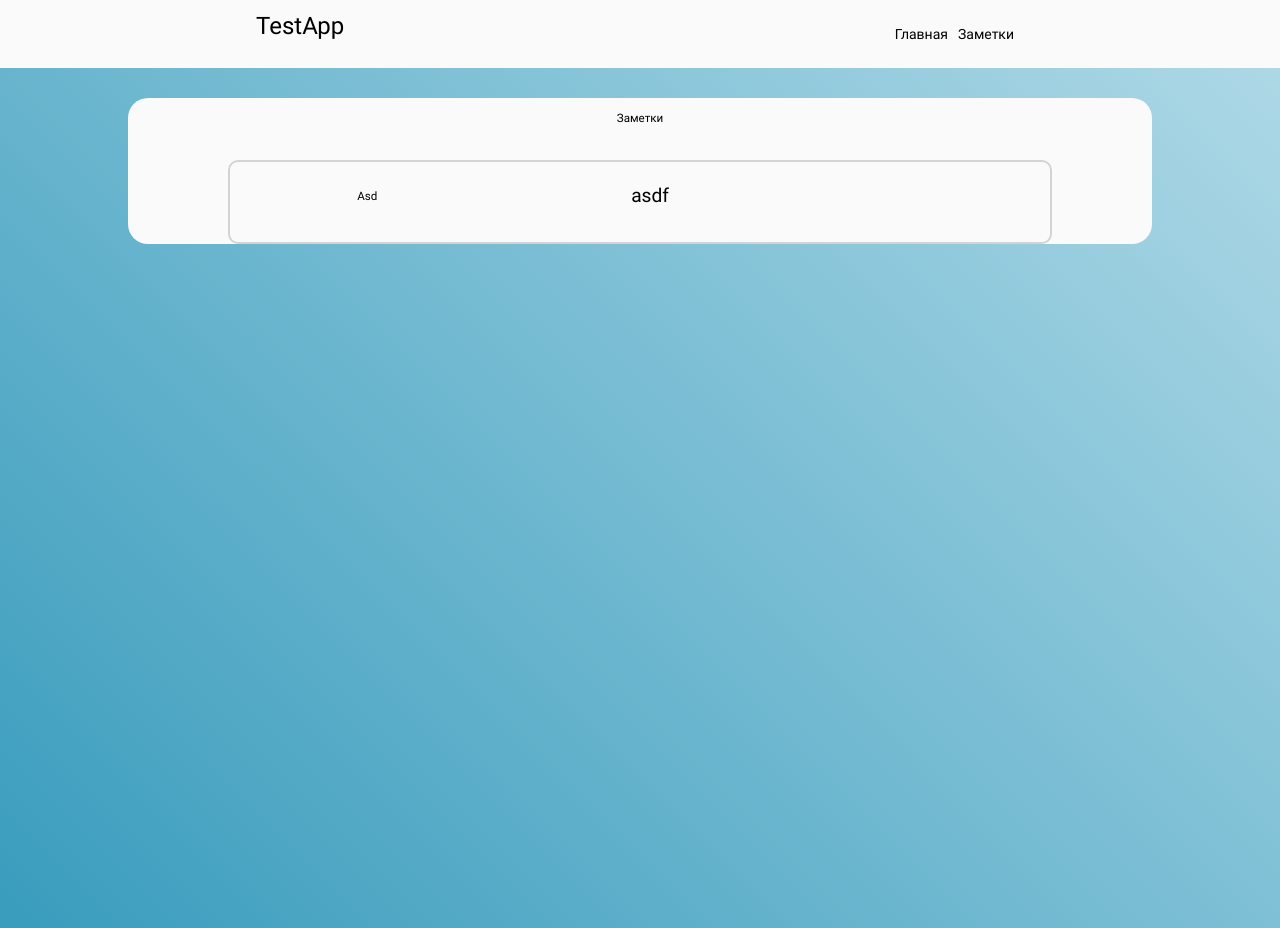
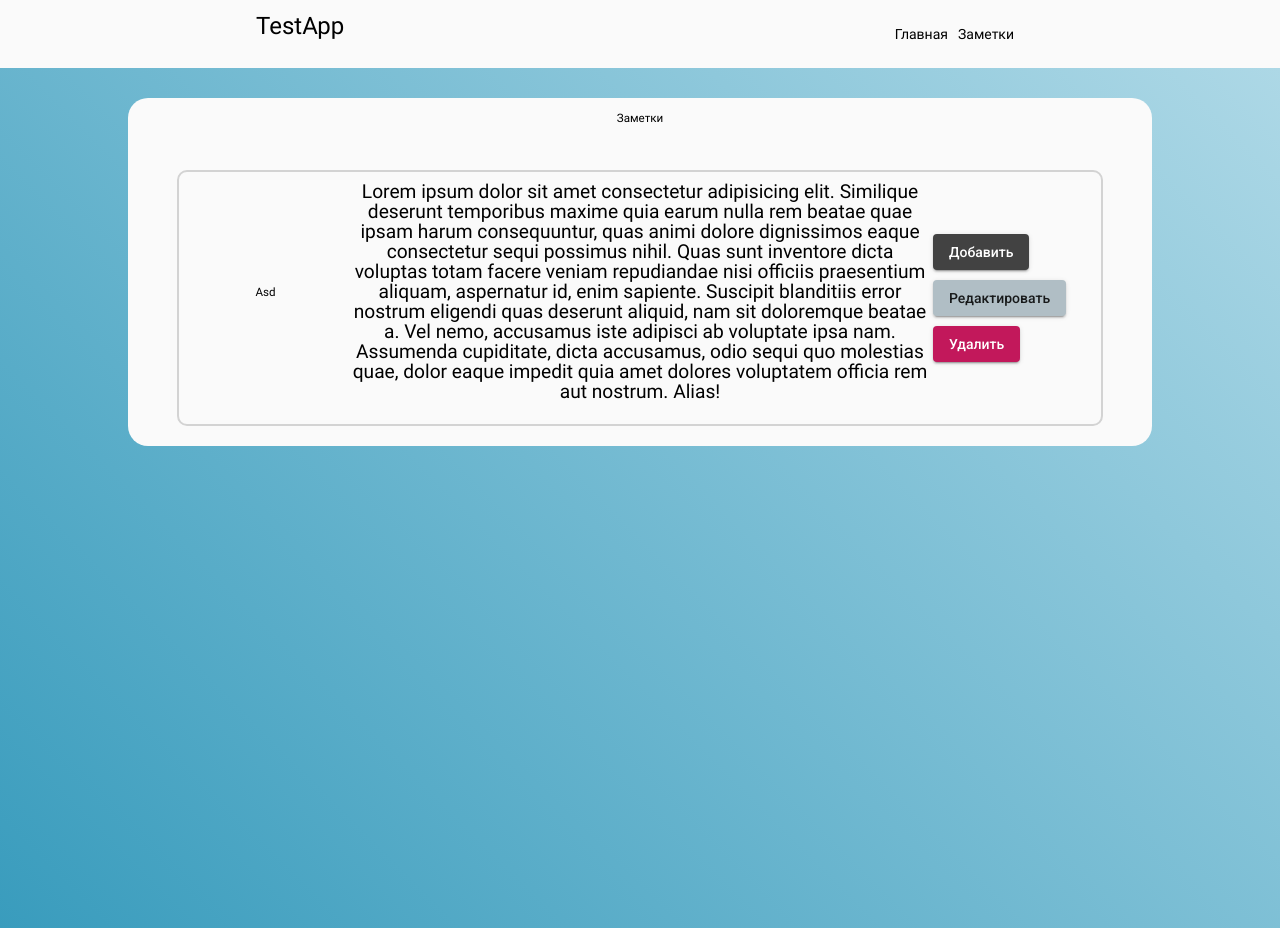
Before and after one commit to as4itakar/TodoApp, an Angular app: page / in a window 1280 px wide. Built offline with nearby package versions, Linux system fonts and the light colour scheme.

Commit message:
add json server

```diff
--- /dev/null
+++ b/db.json
@@ -0,0 +1,7 @@
+{
+    "posts": [
+      { "id": 1, "title": "fDo", "about": "typicode" },
+      { "id": 2, "title": "sDo", "about": "typicode" },
+      { "id": 3, "title": "tDo", "about": "typicode" }
+    ]
+  }
--- a/package.json
+++ b/package.json
@@ -3,11 +3,12 @@
   "version": "0.0.0",
   "scripts": {
     "ng": "ng",
-    "start": "ng serve",
+    "start": " ng serve",
     "build": "ng build",
     "test": "ng test",
     "lint": "ng lint",
-    "e2e": "ng e2e"
+    "e2e": "ng e2e",
+    "json": "json-server --watch db.json"
   },
   "private": true,
   "dependencies": {
@@ -21,6 +22,7 @@
     "@angular/platform-browser": "~9.1.13",
     "@angular/platform-browser-dynamic": "~9.1.13",
     "@angular/router": "~9.1.13",
+    "json-server": "^0.17.3",
     "rxjs": "~6.5.4",
     "tslib": "^1.10.0",
     "zone.js": "~0.10.2"
--- a/src/app/components/task/task.component.html
+++ b/src/app/components/task/task.component.html
@@ -1,9 +1,15 @@
 <div class="todo-panel">
-  <div class="little-title name-container">
-    <h5 class="black">Asd</h5>
+  <div class="name-container">
+    <h5 class="little-title black">Asd</h5>
   </div>
   <div class="info-container">
-    <p class="paragraph black">asdf</p>
+    <p class="paragraph black">Lorem ipsum dolor sit amet consectetur adipisicing elit. Similique deserunt temporibus maxime quia earum nulla rem beatae quae ipsam harum consequuntur, quas animi dolore dignissimos eaque consectetur sequi possimus nihil.
+    Quas sunt inventore dicta voluptas totam facere veniam repudiandae nisi officiis praesentium aliquam, aspernatur id, enim sapiente. Suscipit blanditiis error nostrum eligendi quas deserunt aliquid, nam sit doloremque beatae a.
+    Vel nemo, accusamus iste adipisci ab voluptate ipsa nam. Assumenda cupiditate, dicta accusamus, odio sequi quo molestias quae, dolor eaque impedit quia amet dolores voluptatem officia rem aut nostrum. Alias!</p>
   </div>
-  <div class="controler-container"></div>
+  <div class="controler-container">
+    <button mat-raised-button>Добавить</button>
+    <button mat-raised-button color="accent">Редактировать</button>
+    <button mat-raised-button color="primary">Удалить</button>
+  </div>
 </div>
--- a/src/app/components/task/task.component.scss
+++ b/src/app/components/task/task.component.scss
@@ -1,12 +1,32 @@
 @import 'src/global.scss';
 
 .todo-panel{
-    width:80%;
+    width:90%;
     margin: 10px auto;
     min-height: 80px;
     display: flex;
     justify-content: space-around;
     align-items: center;
     border-radius: $low-radius;
-    border: 2px solid lightgray
+    border: 2px solid lightgray;
+    padding: 10px 0;
+
 }
+
+.name-container{
+    flex: .3;
+    text-align: center;
+}
+
+.info-container{
+    flex: 1;
+    text-align: center;
+}
+
+.controler-container{
+    flex: .3;
+
+    button{
+        margin: 5px;
+    }
+}
--- a/src/app/modules/todo/todo.component.scss
+++ b/src/app/modules/todo/todo.component.scss
@@ -14,6 +14,6 @@
 }
 
 .todo-container{
-    margin: 10px 0;
+    padding: 10px 0;
     width: 100%;
 }
--- a/src/app/modules/todo/todo.module.ts
+++ b/src/app/modules/todo/todo.module.ts
@@ -2,10 +2,14 @@ import { NgModule } from '@angular/core';
 import { CommonModule } from '@angular/common';
 import { TodoComponent } from './todo.component';
 import { TaskComponent } from 'src/app/components/task/task.component';
+import {MatButtonModule} from '@angular/material/button';
+import {MatIconModule} from '@angular/material/icon';
 
 @NgModule({
   imports: [
-    CommonModule
+    CommonModule,
+    MatButtonModule,
+    MatIconModule
   ],
   exports: [TodoComponent],
   declarations:
```
Also changed, not shown: 1 other file (tests, documents, lock files or other folders).
